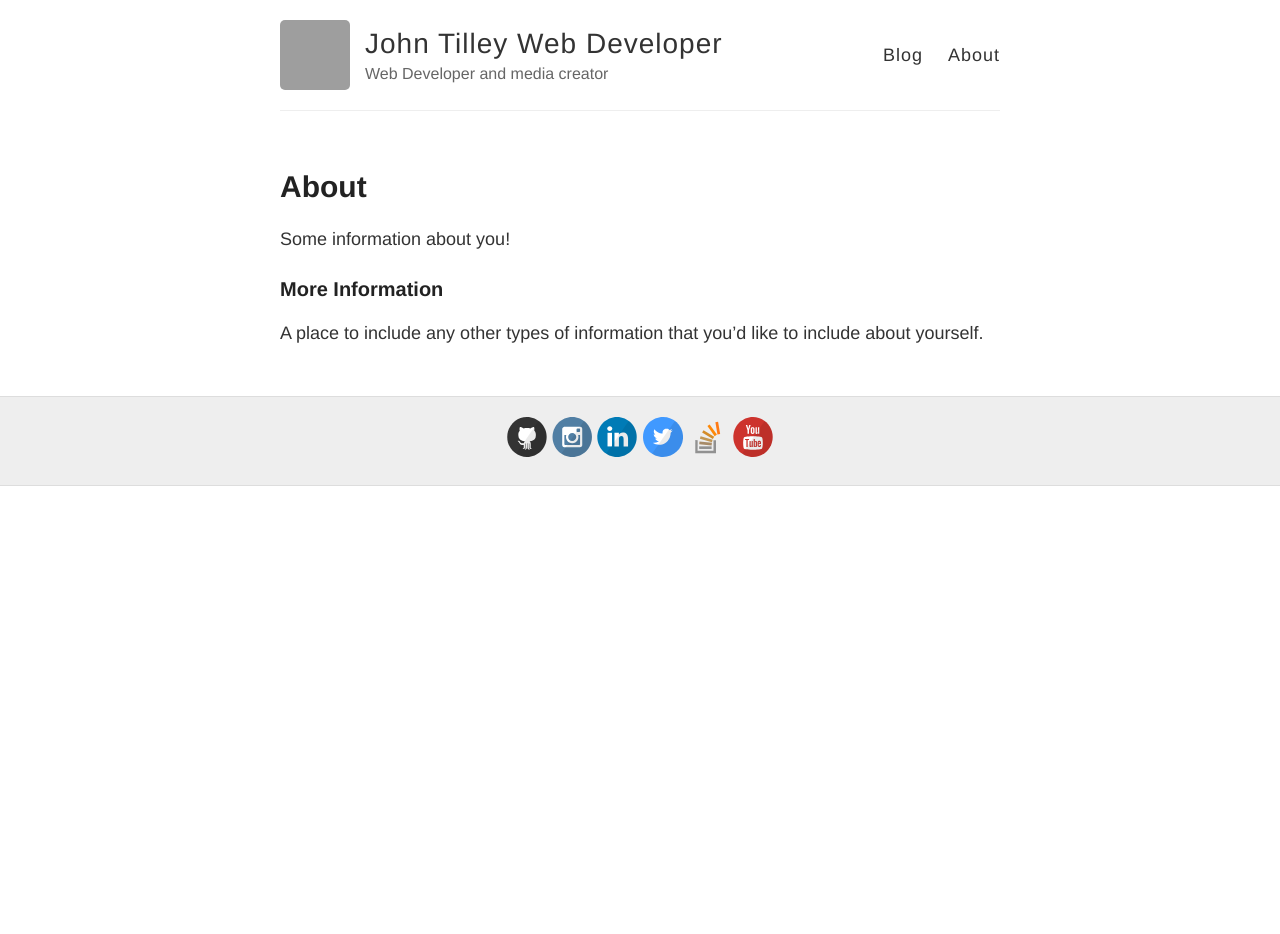
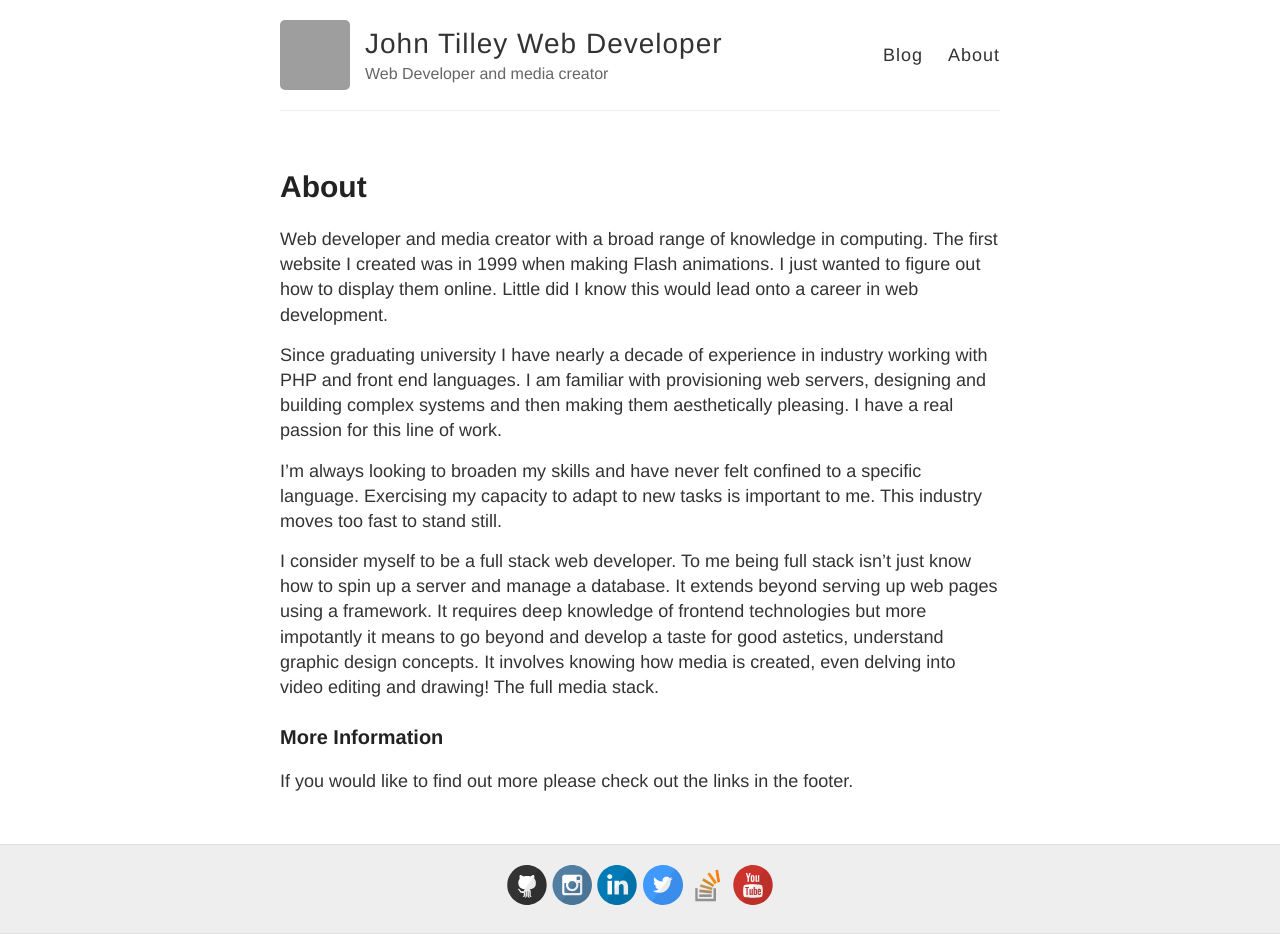
Before and after one commit to johnatilley/johnatilley.github.io, a Jekyll site: the page built from about.md, in a window 1280 px wide. Built offline with Jekyll 4.4.1, drawn with Linux system fonts in a browser that asks for light colours; before the commit the page ends 900 px from its top, so only the background shows below that; grey boxes are pictures that could not be loaded.

Commit message:
Updated initial blog post and about page

```diff
--- a/about.md
+++ b/about.md
@@ -4,8 +4,14 @@ title: About
 permalink: /about/
 ---
 
-Some information about you!
+Web developer and media creator with a broad range of knowledge in computing. The first website I created was in 1999 when making Flash animations. I just wanted to figure out how to display them online. Little did I know this would lead onto a career in web development.
+
+Since graduating university I have nearly a decade of experience in industry working with PHP and front end languages. I am familiar with provisioning web servers, designing and building complex systems and then making them aesthetically pleasing. I have a real passion for this line of work.
+
+I'm always looking to broaden my skills and have never felt confined to a specific language. Exercising my capacity to adapt to new tasks is important to me. This industry moves too fast to stand still.
+
+I consider myself to be a full stack web developer. To me being full stack isn't just know how to spin up a server and manage a database. It extends beyond serving up web pages using a framework. It requires deep knowledge of frontend technologies but more impotantly it means to go beyond and develop a taste for good astetics, understand graphic design concepts. It involves knowing how media is created, even delving into video editing and drawing! The full media stack.
 
 ### More Information
 
-A place to include any other types of information that you'd like to include about yourself.
+If you would like to find out more please check out the links in the footer.
```
Also changed, not shown: _posts/2020-4-6-Hello-World.md (+5 -1 lines).
